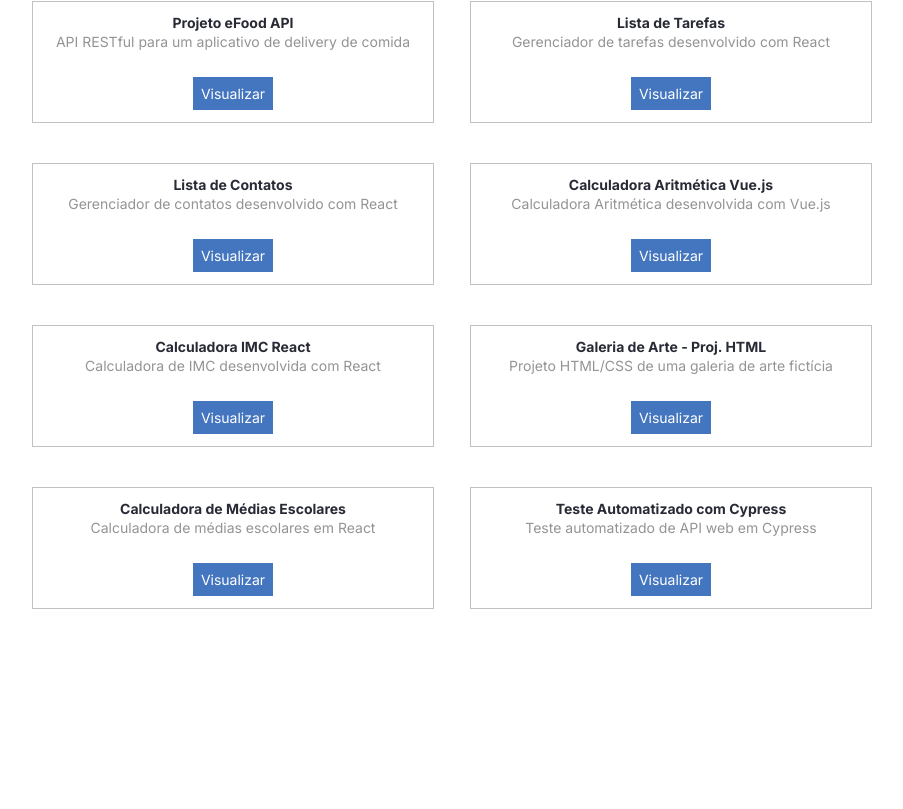
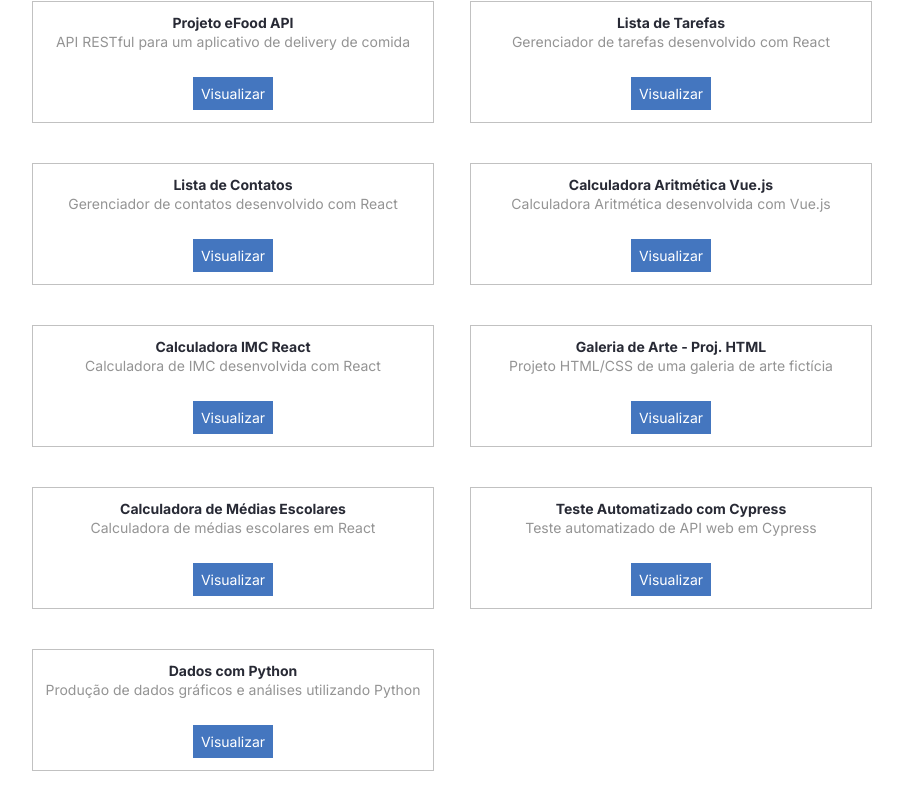
Before and after one commit to viniciussilva2504/portfolio, a React (Create React App) app: page / in a window 1280 px wide. Shown: the part 662-1471 px from the top of the page, without its empty margins (280-1183 px from the left). Before the commit the page ends 1351 px from the top, so only its background shows below. Built offline with nearby package versions, Linux system fonts and the light colour scheme.

Commit message:
Inclusão de trabalho de Análise e produção de dados com Python

```diff
--- a/src/components/Projeto/index.tsx
+++ b/src/components/Projeto/index.tsx
@@ -172,3 +172,20 @@ export const TesteCypress = () => {
     </Card>
   )
 }
+export const ProdDadosPython = () => {
+  return (
+    <Card>
+      <Title>Dados com Python</Title>
+      <Paragrafo tipo="secundario">
+        Produção de dados gráficos e análises utilizando Python
+      </Paragrafo>
+      <LinkBotao
+        href="https://github.com/viniciussilva2504/extracao.py.git"
+        target="_blank"
+        rel="noopener noreferrer"
+      >
+        Visualizar
+      </LinkBotao>
+    </Card>
+  )
+}
--- a/src/containers/Projetos/index.tsx
+++ b/src/containers/Projetos/index.tsx
@@ -8,7 +8,8 @@ import {
   CalculadoraImcReact,
   CalculadoraMediasEscolares,
   MktGaleria,
-  TesteCypress
+  TesteCypress,
+  ProdDadosPython,
 } from '../../components/Projeto'
 import Title from '../../components/title'
 
@@ -49,6 +50,9 @@ const Projetos = () => (
       <li>
         <TesteCypress />
       </li>
+      <li>
+        <ProdDadosPython />
+      </li>
     </Lista>
   </section>
 )
```
